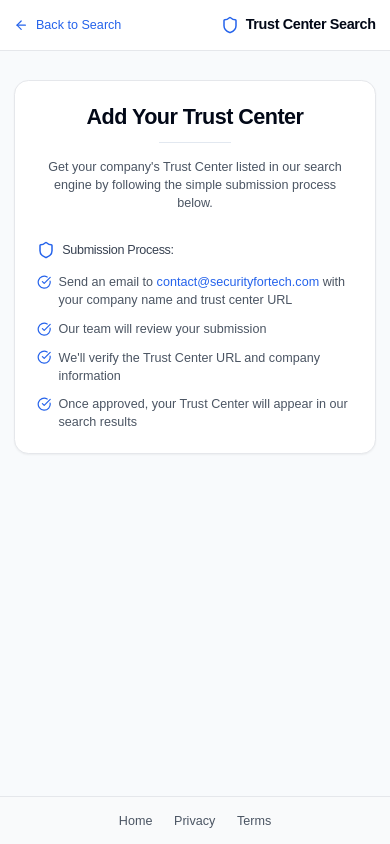
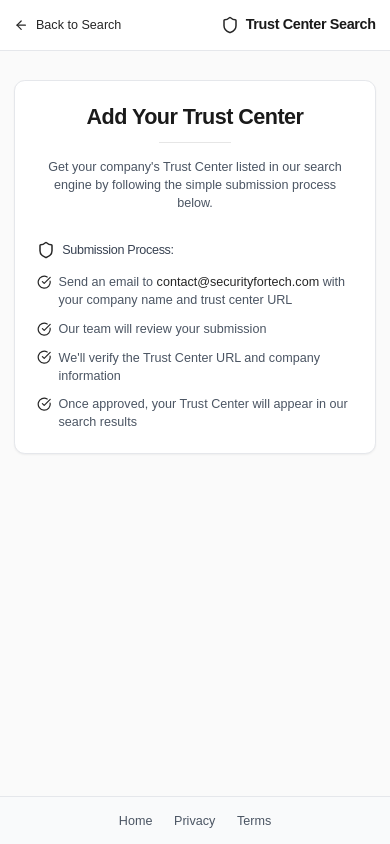
Before and after one commit to securityfortech/trust-center-search, a React (Vite) app: page /add-trust-center in a window 390 px wide. Built offline with nearby package versions, Linux system fonts and the light colour scheme.

Commit message:
Refactor: Update UI to be more modern
Update the UI to be more modern and unique, with less colorful elements.

```diff
--- a/src/components/HomePage/Footer.tsx
+++ b/src/components/HomePage/Footer.tsx
@@ -1,6 +1,6 @@
 
 import React from 'react';
-import { Shield, Github, Twitter, Mail, Linkedin, Heart } from 'lucide-react';
+import { Github, Twitter, Mail, Linkedin } from 'lucide-react';
 import { Separator } from '@/components/ui/separator';
 import { useIsMobile } from '@/hooks/use-mobile';
 import { toast } from '@/components/ui/sonner';
@@ -18,22 +18,15 @@ const Footer: React.FC = () => {
   };
 
   return (
-    <footer className="bg-white dark:bg-gray-900 mt-auto py-8 md:py-12 border-t border-gray-100 dark:border-gray-800 relative overflow-hidden">
-      {/* Decorative background elements */}
-      <div className="absolute inset-0 -z-10 opacity-5">
-        <div className="absolute -top-24 -right-24 w-96 h-96 bg-primary rounded-full blur-3xl"></div>
-        <div className="absolute -bottom-24 -left-24 w-96 h-96 bg-secondary rounded-full blur-3xl"></div>
-      </div>
-
+    <footer className="bg-background dark:bg-gray-900 mt-auto py-8 md:py-12 border-t border-gray-100 dark:border-gray-800 relative">
       <div className="container mx-auto px-4 md:px-6">
         <div className="grid grid-cols-1 md:grid-cols-2 gap-8 md:gap-12">
           {/* Block 1: Brand and description */}
           <div className="space-y-4 text-center md:text-left flex flex-col items-center md:items-start">
             <div className="flex items-center justify-center md:justify-start">
-              <Shield className="h-6 w-6 md:h-7 md:w-7 text-primary mr-2" />
-              <h3 className="text-lg md:text-xl font-bold bg-gradient-to-r from-primary to-secondary bg-clip-text text-transparent">Trust Center Search</h3>
+              <h3 className="text-lg md:text-xl font-bold">TrustSource</h3>
             </div>
-            <p className="text-sm md:text-base text-gray-600 dark:text-gray-400 max-w-md px-2 md:px-0">
+            <p className="text-sm md:text-base text-muted-foreground max-w-md px-2 md:px-0">
               A search engine for security and compliance certifications from leading companies.
             </p>
 
@@ -52,34 +45,34 @@ const Footer: React.FC = () => {
 
           {/* Block 2: Links and navigation */}
           <div className="space-y-4 text-center md:text-right">
-            <h3 className="text-lg md:text-xl font-bold text-gray-800 dark:text-gray-100">Links</h3>
+            <h3 className="text-lg md:text-xl font-bold">Links</h3>
             {/* Company links - horizontal on mobile, vertical on desktop */}
             <div className={isMobile ? "flex flex-wrap justify-center gap-4 pt-1" : "space-y-3 pt-1 flex flex-col items-end"}>
-              <a href="#" className="group text-sm md:text-base text-gray-700 dark:text-gray-300 hover:text-primary transition-colors">
+              <a href="#" className="group text-sm md:text-base text-muted-foreground hover:text-primary transition-colors">
                 <span className="border-b border-transparent group-hover:border-current transition-colors">About Us</span>
               </a>
-              <a href="#" className="group text-sm md:text-base text-gray-700 dark:text-gray-300 hover:text-primary transition-colors">
+              <a href="#" className="group text-sm md:text-base text-muted-foreground hover:text-primary transition-colors">
                 <span className="border-b border-transparent group-hover:border-current transition-colors">Privacy Policy</span>
               </a>
-              <a href="#" className="group text-sm md:text-base text-gray-700 dark:text-gray-300 hover:text-primary transition-colors">
+              <a href="#" className="group text-sm md:text-base text-muted-foreground hover:text-primary transition-colors">
                 <span className="border-b border-transparent group-hover:border-current transition-colors">Terms of Service</span>
               </a>
-              <a href="#" className="group text-sm md:text-base text-gray-700 dark:text-gray-300 hover:text-primary transition-colors">
+              <a href="#" className="group text-sm md:text-base text-muted-foreground hover:text-primary transition-colors">
                 <span className="border-b border-transparent group-hover:border-current transition-colors">Contact</span>
               </a>
 
               {/* Social media icons */}
               <div className={`flex ${isMobile ? 'justify-center' : 'justify-end'} space-x-5 pt-2 mt-2`}>
-                <a href="#" aria-label="GitHub" className="hover:scale-110 transition-transform text-gray-600 dark:text-gray-400 hover:text-primary">
+                <a href="#" aria-label="GitHub" className="hover:scale-110 transition-transform text-muted-foreground hover:text-primary">
                   <Github className="h-5 w-5 md:h-6 md:w-6 transition-colors" />
                 </a>
-                <a href="#" aria-label="Twitter" className="hover:scale-110 transition-transform text-gray-600 dark:text-gray-400 hover:text-primary">
+                <a href="#" aria-label="Twitter" className="hover:scale-110 transition-transform text-muted-foreground hover:text-primary">
                   <Twitter className="h-5 w-5 md:h-6 md:w-6 transition-colors" />
                 </a>
-                <a href="#" aria-label="LinkedIn" className="hover:scale-110 transition-transform text-gray-600 dark:text-gray-400 hover:text-primary">
+                <a href="#" aria-label="LinkedIn" className="hover:scale-110 transition-transform text-muted-foreground hover:text-primary">
                   <Linkedin className="h-5 w-5 md:h-6 md:w-6 transition-colors" />
                 </a>
-                <a href="#" aria-label="Email" className="hover:scale-110 transition-transform text-gray-600 dark:text-gray-400 hover:text-primary">
+                <a href="#" aria-label="Email" className="hover:scale-110 transition-transform text-muted-foreground hover:text-primary">
                   <Mail className="h-5 w-5 md:h-6 md:w-6 transition-colors" />
                 </a>
               </div>
@@ -89,9 +82,9 @@ const Footer: React.FC = () => {
 
         <Separator className="my-6 md:my-8" />
 
-        <div className="flex flex-col md:flex-row items-center justify-center text-sm text-center text-gray-600 dark:text-gray-400">
+        <div className="flex flex-col md:flex-row items-center justify-center text-sm text-center text-muted-foreground">
           <p className="flex items-center">
-            © {currentYear} Trust Center Search · Made with <Heart className="h-4 w-4 mx-1 text-red-500" /> for the security community
+            © {currentYear} TrustSource · Made for the security community
           </p>
         </div>
       </div>
--- a/src/index.css
+++ b/src/index.css
@@ -5,65 +5,65 @@
 
 @layer base {
   :root {
-    --background: 210 40% 98%;
-    --foreground: 222.2 84% 4.9%;
+    --background: 0 0% 98%;
+    --foreground: 0 0% 10%;
 
     --card: 0 0% 100%;
-    --card-foreground: 222.2 84% 4.9%;
+    --card-foreground: 0 0% 10%;
 
     --popover: 0 0% 100%;
-    --popover-foreground: 222.2 84% 4.9%;
+    --popover-foreground: 0 0% 10%;
 
-    --primary: 221.2 83.2% 53.3%;
-    --primary-foreground: 210 40% 98%;
+    --primary: 0 0% 15%;
+    --primary-foreground: 0 0% 98%;
 
-    --secondary: 160 84.1% 39.2%;
-    --secondary-foreground: 210 40% 98%;
+    --secondary: 0 0% 20%;
+    --secondary-foreground: 0 0% 98%;
 
-    --muted: 210 40% 96.1%;
-    --muted-foreground: 215.4 16.3% 46.9%;
+    --muted: 0 0% 96%;
+    --muted-foreground: 0 0% 45%;
 
-    --accent: 210 40% 96.1%;
-    --accent-foreground: 222.2 47.4% 11.2%;
+    --accent: 0 0% 96%;
+    --accent-foreground: 0 0% 10%;
 
-    --destructive: 0 84.2% 60.2%;
-    --destructive-foreground: 210 40% 98%;
+    --destructive: 0 70% 50%;
+    --destructive-foreground: 0 0% 98%;
 
-    --border: 214.3 31.8% 91.4%;
-    --input: 214.3 31.8% 91.4%;
-    --ring: 221.2 83.2% 53.3%;
+    --border: 0 0% 90%;
+    --input: 0 0% 90%;
+    --ring: 0 0% 15%;
 
-    --radius: 1rem;
+    --radius: 0.75rem;
   }
 
   .dark {
-    --background: 222.2 84% 4.9%;
-    --foreground: 210 40% 98%;
+    --background: 0 0% 8%;
+    --foreground: 0 0% 98%;
 
-    --card: 222.2 84% 4.9%;
-    --card-foreground: 210 40% 98%;
+    --card: 0 0% 10%;
+    --card-foreground: 0 0% 98%;
 
-    --popover: 222.2 84% 4.9%;
-    --popover-foreground: 210 40% 98%;
+    --popover: 0 0% 10%;
+    --popover-foreground: 0 0% 98%;
 
-    --primary: 217.2 91.2% 59.8%;
-    --primary-foreground: 222.2 47.4% 11.2%;
+    --primary: 0 0% 85%;
+    --primary-foreground: 0 0% 10%;
 
-    --secondary: 160 84.1% 39.2%;
-    --secondary-foreground: 210 40% 98%;
+    --secondary: 0 0% 20%;
+    --secondary-foreground: 0 0% 98%;
 
-    --muted: 217.2 32.6% 17.5%;
-    --muted-foreground: 215 20.2% 65.1%;
+    --muted: 0 0% 15%;
+    --muted-foreground: 0 0% 65%;
 
-    --accent: 217.2 32.6% 17.5%;
-    --accent-foreground: 210 40% 98%;
+    --accent: 0 0% 15%;
+    --accent-foreground: 0 0% 98%;
 
-    --destructive: 0 62.8% 30.6%;
-    --destructive-foreground: 210 40% 98%;
+    --destructive: 0 60% 40%;
+    --destructive-foreground: 0 0% 98%;
 
-    --border: 217.2 32.6% 17.5%;
-    --input: 217.2 32.6% 17.5%;
-    --ring: 224.3 76.3% 48%;
+    --border: 0 0% 20%;
+    --input: 0 0% 20%;
+    --ring: 0 0% 80%;
   }
 }
 
@@ -93,8 +93,8 @@
     -webkit-text-size-adjust: 100%; /* Prevent text size adjustment after orientation change on iOS */
     min-height: 100%;
     background-image:
-      radial-gradient(at 25% 25%, rgba(79, 70, 229, 0.05) 0px, transparent 50%),
-      radial-gradient(at 75% 75%, rgba(13, 148, 136, 0.05) 0px, transparent 50%);
+      radial-gradient(at 25% 25%, rgba(0, 0, 0, 0.02) 0px, transparent 50%),
+      radial-gradient(at 75% 75%, rgba(0, 0, 0, 0.02) 0px, transparent 50%);
     background-attachment: fixed;
   }
 
--- a/tailwind.config.ts
+++ b/tailwind.config.ts
@@ -58,12 +58,12 @@ export default {
 					foreground: 'hsl(var(--card-foreground))'
 				},
 				trust: {
-					primary: '#0f172a',
-					secondary: '#0d9488',
-					blue: '#1e40af',
-					teal: '#0d9488',
-					light: '#f8fafc',
-					dark: '#0f172a',
+					primary: '#1a1a1a',
+					secondary: '#2c2c2c',
+					blue: '#2a363b',
+					teal: '#2a363b',
+					light: '#f4f4f4',
+					dark: '#1a1a1a',
 				}
 			},
 			borderRadius: {
@@ -129,7 +129,7 @@ export default {
 						opacity: '1'
 					},
 					'50%': {
-						opacity: '0.8'
+						opacity: '0.7'
 					}
 				}
 			},
@@ -145,7 +145,7 @@ export default {
 			boxShadow: {
 				'soft': '0 2px 15px -3px rgba(0, 0, 0, 0.07), 0 10px 20px -2px rgba(0, 0, 0, 0.04)',
 				'card': '0 0 0 1px rgba(0, 0, 0, 0.05), 0 2px 8px -2px rgba(0, 0, 0, 0.1)',
-				'glow': '0 0 20px rgba(79, 70, 229, 0.2)'
+				'glow': '0 0 20px rgba(0, 0, 0, 0.15)'
 			}
 		}
 	},
```
Also changed, not shown: src/components/HomePage/Header.tsx (+16 -17 lines).
